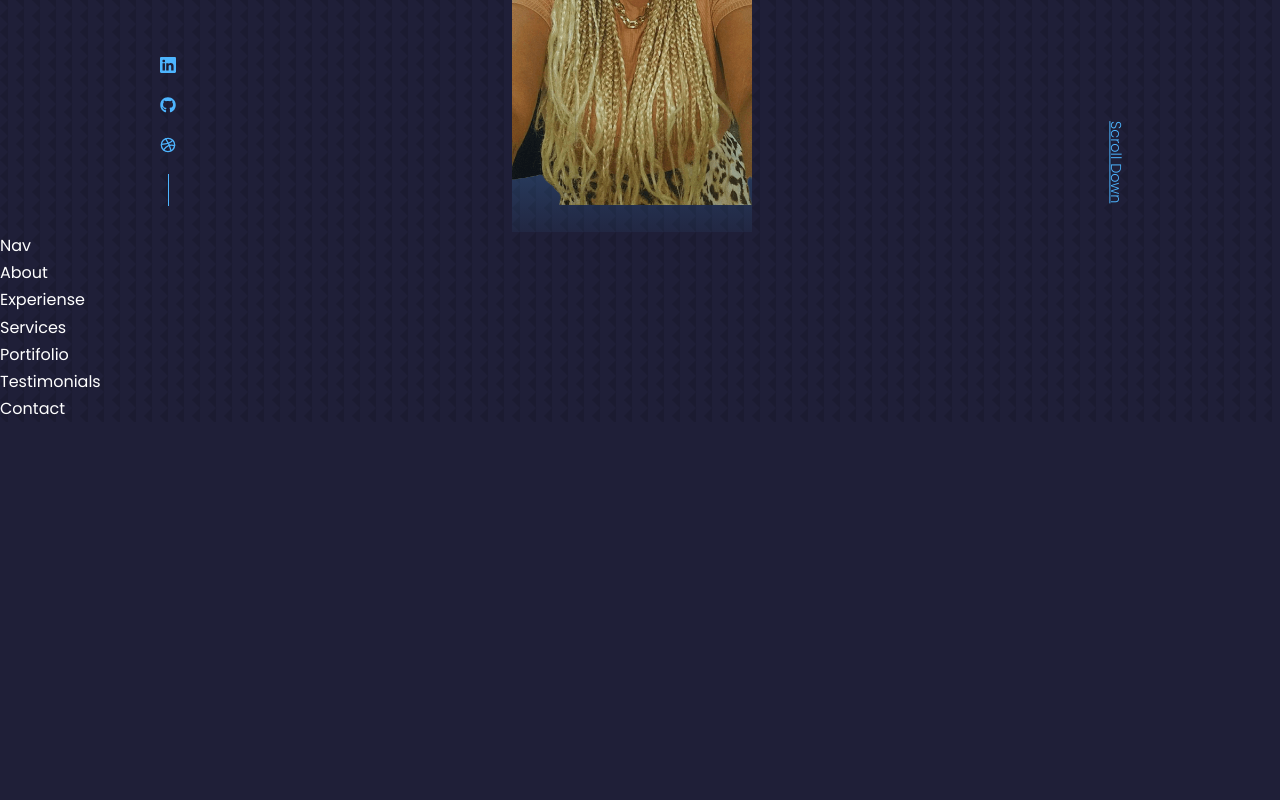
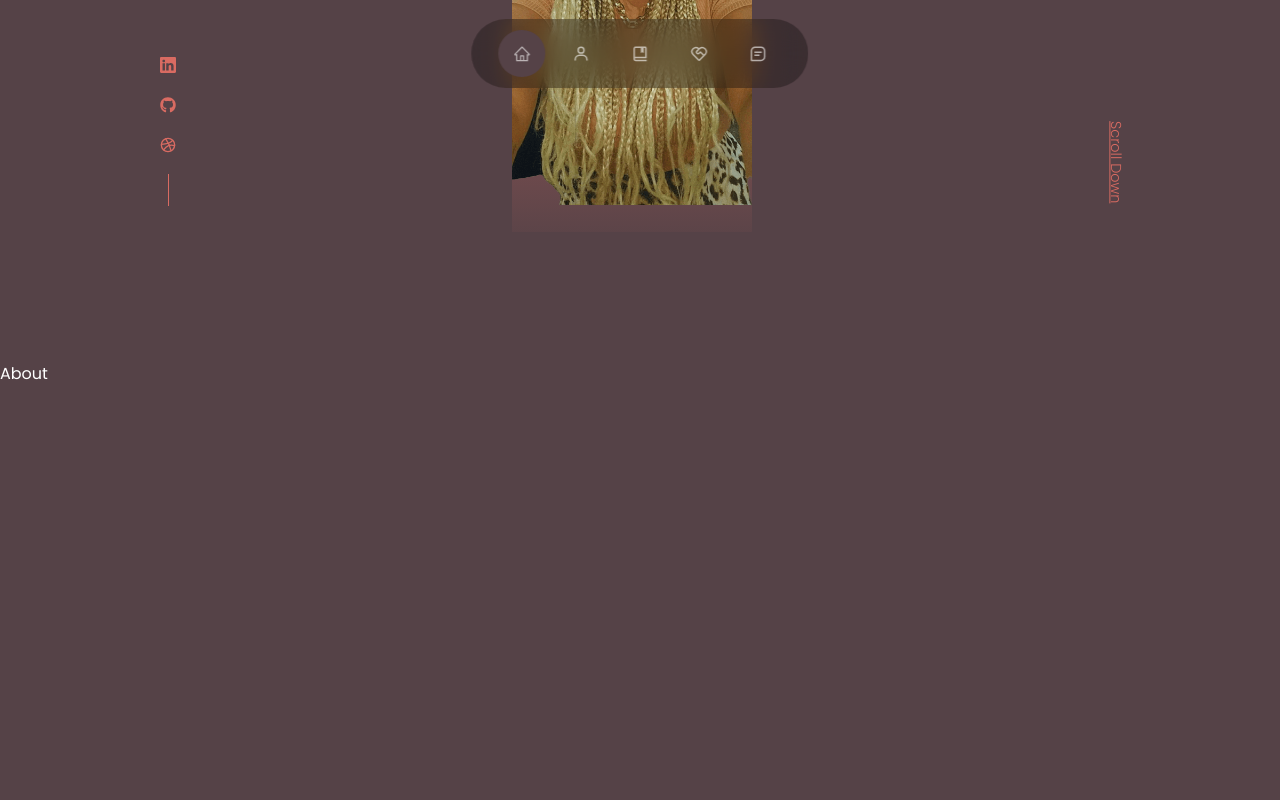
Before and after one commit to priscillararimmy/portifolio-react, a React (Create React App) app: page / in a window 1280 px wide. Shown: the part 680-1480 px from the top of the page. Before the commit the page ends 1102 px from the top, so only its background shows below. Built offline with nearby package versions, Linux system fonts and the light colour scheme.

Commit message:
feat(Header): Nav component finalizado

```diff
--- a/src/components/about/about.jsx
+++ b/src/components/about/about.jsx
@@ -3,7 +3,7 @@ import './about.css'
 
 const About = () => {
     return (
-        <div>About</div>
+        <section id="about">About</section>
     )
 }
 
--- a/src/components/contact/contact.jsx
+++ b/src/components/contact/contact.jsx
@@ -3,7 +3,7 @@ import './contact.css'
 
 const Contact = () => {
     return (
-        <div>Contact</div>
+        <section id="contact">Contact</section>
     )
 }
 
--- a/src/components/experience/experiense.jsx
+++ b/src/components/experience/experiense.jsx
@@ -3,7 +3,7 @@ import './experiense.css'
 
 const Experiense = () => {
     return (
-        <div>Experiense</div>
+        <section id="experiense">Experiense</section>
     )
 }
 
--- a/src/components/header/header.css
+++ b/src/components/header/header.css
@@ -56,6 +56,24 @@ header {
     right: -2.3rem;
     bottom: 5rem;
     transform: rotate(90deg);
-    font-weight: 200;
+    font-weight: 300;
     font-size: 0.9rem;
 }
+
+
+/* ============ MEDIA QUERIES (MEDIUM DEVICES ===============*/
+@media screen and (max-width: 1024px) {
+    header {
+        height: 68vh;
+    }
+}
+
+/* ============ MEDIA QUERIES (SMALL DEVICES ===============*/
+@media screen and (max-width: 600px) {
+    header {
+        height: 100vh;
+    }
+    .header__container, .scroll__down {
+        display: none;
+    }
+}
--- a/src/components/nav/nav.css
+++ b/src/components/nav/nav.css
@@ -0,0 +1,33 @@
+nav {
+    background: rgba(0, 0, 0, 0.3);
+    width: max-content;
+    display: block;
+    padding: 0.7rem 1.7rem;
+    z-index: 2;
+    position: fixed;
+    left: 50%;
+    transform: translate(-50%);
+    bottom: 2rem;
+    display: flex;
+    gap: 0.8rem;
+    border-radius: 3rem;
+    backdrop-filter: blur(15px);
+}
+
+nav a {
+    background: transparent;
+    padding: 0.9rem;
+    border-radius: 50%;
+    display: flex;
+    color: var(--color-light);
+    font-size: 1.1rem;
+}
+
+nav a:hover {
+    background: rgba(0, 0, 0, 0.3);
+}
+
+nav a.active {
+    background: var(--color-bg);
+    color: var(--color-light)
+}
--- a/src/components/nav/nav.jsx
+++ b/src/components/nav/nav.jsx
@@ -1,9 +1,25 @@
+/* eslint-disable jsx-a11y/anchor-is-valid */
 import React from "react";
-import './nav'
+import './nav.css'
+import {AiOutlineHome} from 'react-icons/ai'
+import {BiUser} from 'react-icons/bi'
+import {BiBookBookmark} from 'react-icons/bi'
+import {RiServiceLine} from 'react-icons/ri'
+import {BiMessageSquareDetail} from 'react-icons/bi'
+import { useState } from "react";
+
 
 const Nav = () => {
+    const [activeNav, setActiveNav] = useState('#')
     return (
-        <div>Nav</div>
+        <nav>
+            <a href="#" onClick={() => setActiveNav('#')} className={activeNav === '#' ? 'active' : ''}><AiOutlineHome /></a>
+            <a href="#about" onClick={() => setActiveNav('#about')} className={activeNav === '#about' ? 'active' : ''}><BiUser /></a>
+            <a href="#experiense" onClick={() => setActiveNav('#experiense')} className={activeNav === '#experiense' ? 'active' : ''}><BiBookBookmark /></a>
+            <a href="#services" onClick={() => setActiveNav('#services')} className={activeNav === '#services' ? 'active' : ''}><RiServiceLine /></a>
+            <a href="#contact"onClick={() => setActiveNav('#contact')} className={activeNav === '#contact' ? 'active' : ''}><BiMessageSquareDetail /></a>
+        </nav>
+
     )
 
 }
--- a/src/components/portifolio/portifolio.css
+++ b/src/components/portifolio/portifolio.css
@@ -0,0 +1,4 @@
+body {
+
+    box-sizing: border-box;
+}
--- a/src/components/portifolio/portifolio.jsx
+++ b/src/components/portifolio/portifolio.jsx
@@ -3,7 +3,7 @@ import './portifolio.css'
 
 const Portifolio = () => {
     return (
-        <div>Portifolio</div>
+       <section id="portifolio">Portifolio</section>
     )
 }
 
--- a/src/components/services/services.jsx
+++ b/src/components/services/services.jsx
@@ -3,7 +3,7 @@ import './services.css'
 
 const Services = () => {
      return (
-        <div>Services</div>
+        <section id="services">Services</section>
      )
 }
 
--- a/src/components/testimonials/testimonials.jsx
+++ b/src/components/testimonials/testimonials.jsx
@@ -3,9 +3,9 @@ import './testimonials.css'
 
 const Testimonials = () => {
     return (
-        <div>
+        <section id="testimonials">
             Testimonials
-        </div>
+        </section>
     )
 }
 
--- a/src/index.css
+++ b/src/index.css
@@ -10,9 +10,9 @@ body {
 }
 
 :root {
-    --color-bg: #1f1f38;
+    --color-bg: #554247;
     --color-bg-variant: #2c2c6c;
-    --color-primary: #4db5ff;
+    --color-primary: #D96B62;
     --color-primary-variant: rgba(77, 181, 255, 0.4);
     --color-white: #fff;
     --color-light: rgba(255, 255, 255, 0.6);
@@ -21,7 +21,7 @@ body {
 
     --container-width-lg: 75%;
     --container-width-md: 86%;
-    --container-width-ms: 90%
+    --container-width-sm: 90%
 }
 
 html {
@@ -37,7 +37,7 @@ body {
     background-color: var(--color-bg);
     color: var(--color-white);
     line-height: 1.7;
-    background-image: url(../src/assets/bg-texture.png);
+    /* background-image: url(../src/assets/bg-texture.png); */
 }
 
 /* ============ GENERAL STYLES ===============*/
@@ -57,6 +57,7 @@ h1 {
 
 section {
     margin-top: 8rem;
+    height: 100vh;
 }
 
 section > h2, section > h5 {
```
